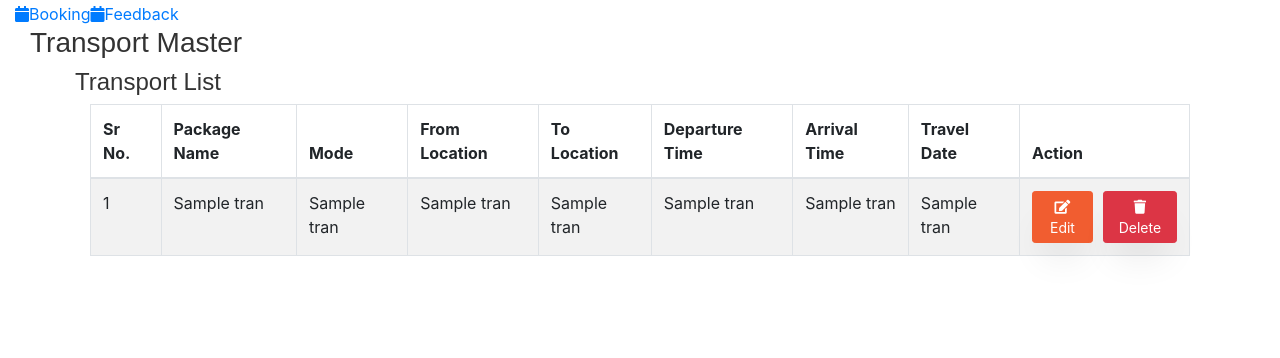
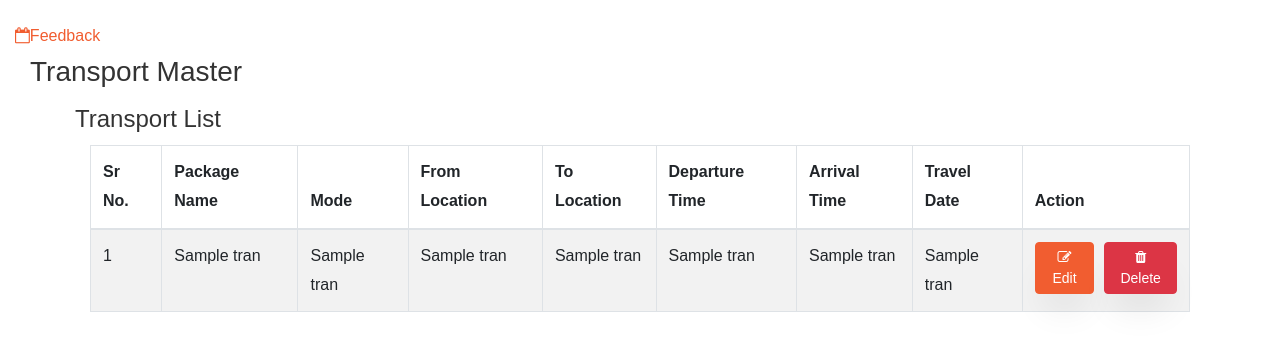
Before and after one commit to Hetvi-Suthar/travel, a Flask app: template templates/admin/transportlist.html in a window 1280 px wide. Shown: the part 474-832 px from the top of the page. Before the commit the page ends 730 px from the top, so only its background shows below. Run offline with Flask 3, Linux system fonts and the light colour scheme; the template is opened without the code that fills it: most values are stand-ins (such as "Sample title", 1, 10 or a date in 2020); some libraries are stand-ins or nearby versions.

Commit message:
Added transportlist.html template

```diff
--- a/templates/admin/transportlist.html
+++ b/templates/admin/transportlist.html
@@ -1,11 +1,5 @@
 {% extends "admin/adminlayout.html" %}
 {% block content %}
-
-<!-- Bootstrap CSS -->
-<link href="https://stackpath.bootstrapcdn.com/bootstrap/4.5.2/css/bootstrap.min.css" rel="stylesheet">
-
-<!-- Font Awesome -->
-<link rel="stylesheet" href="https://cdnjs.cloudflare.com/ajax/libs/font-awesome/5.15.4/css/all.min.css">
 
 <!-- start: content -->
 <div id="content">
@@ -54,8 +48,8 @@
                                             <td>{{ i[7] }}</td>
                                             <td>
                                                 <div style="display: flex; gap: 10px; align-items: center;">
-                                                    <a href="{{ url_for('edittransport', travel_id=i[0]) }}" class="btn btn-primary btn-sm"><i class="fas fa-edit"></i> Edit</a>
-                                                    <a href="{{ url_for('deletetransport', travel_id=i[0]) }}" onclick="return confirm('Are you sure?')" class="btn btn-danger btn-sm"><i class="fas fa-trash"></i> Delete</a>
+                                                    <a href="{{ url_for('edittransport', travel_id=i[0]) }}" class="btn btn-primary btn-sm"><i class="fa fa-edit"></i> Edit</a>
+                                                    <a href="{{ url_for('deletetransport', travel_id=i[0]) }}" onclick="return confirm('Are you sure?')" class="btn btn-danger btn-sm"><i class="fa fa-trash"></i> Delete</a>
                                                 </div>
                                             </td>
                                         </tr>
```
